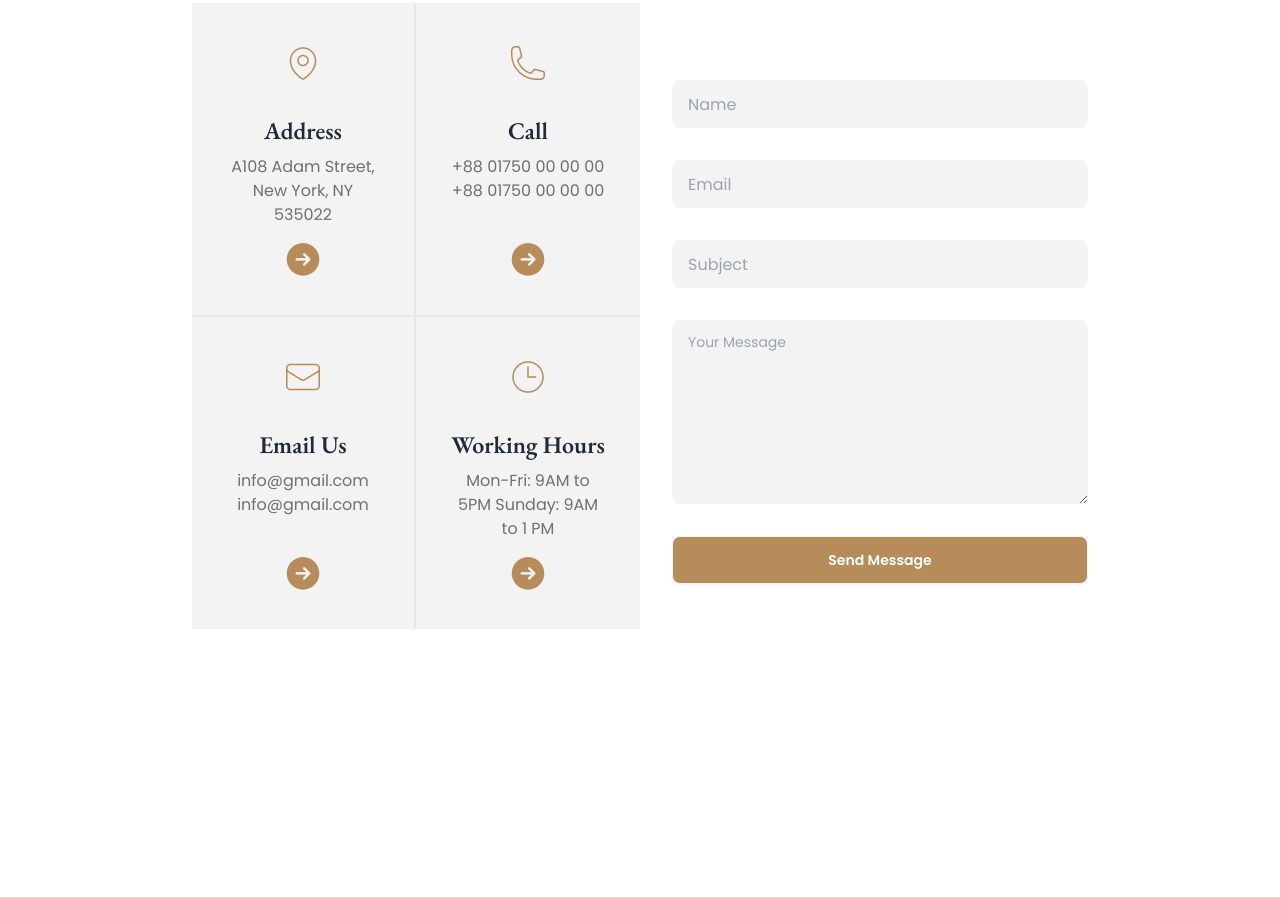
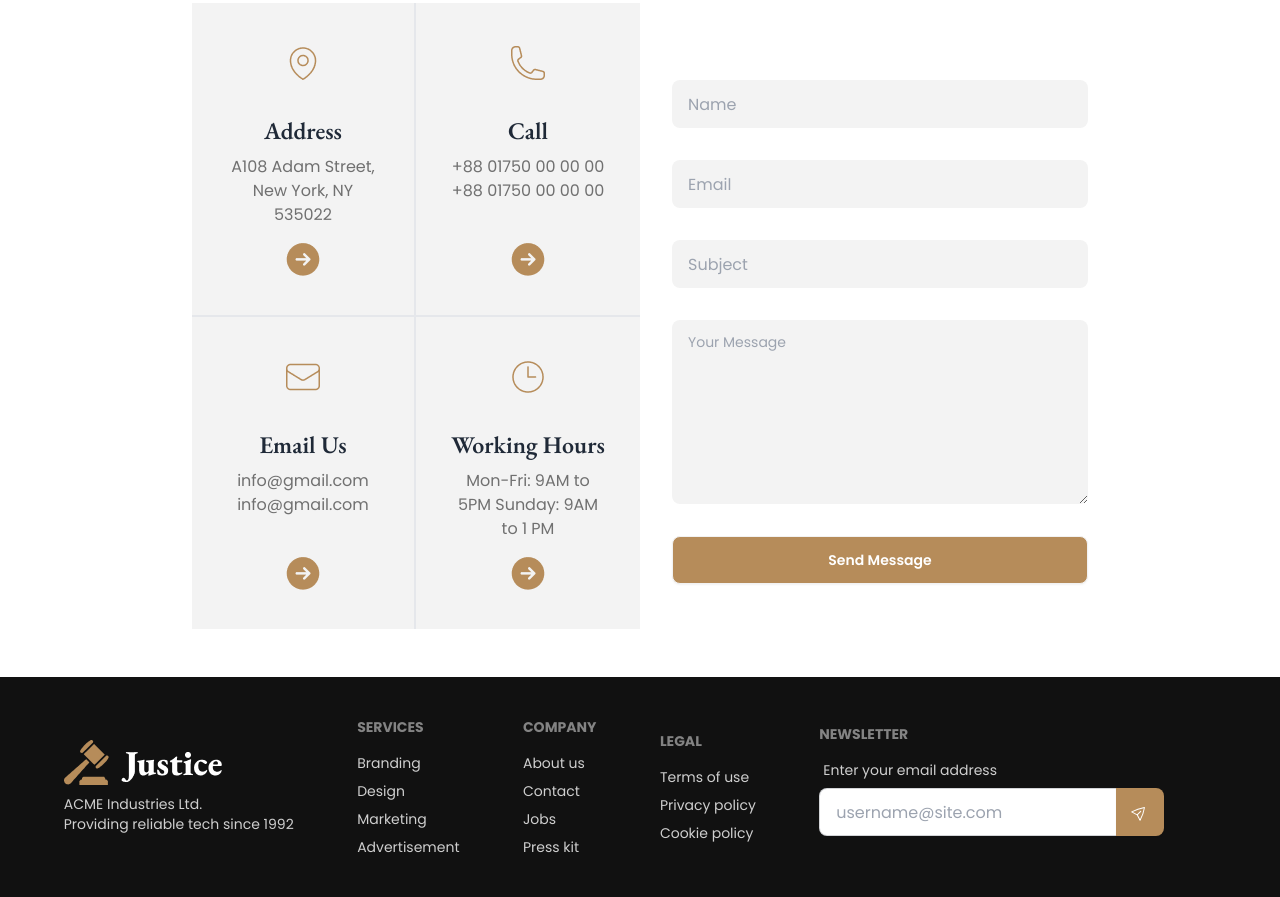
Before and after one commit to MostafizurRahman199/our_justice, a website: page index.html in a window 1280 px wide. Shown: the part 3705-4602 px from the top of the page. Before the commit the page ends 4382 px from the top, so only its background shows below. Drawn offline with nearby package versions, Linux system fonts and the light colour scheme.

Commit message:
footer section done

```diff
--- a/index.html
+++ b/index.html
@@ -112,7 +112,7 @@
               </ul>
             </div>
             <div class="navbar-end hidden lg:flex">
-              <a class="btn bg-[#B68C5A] px-6 py-4 text-white">Free Consultation</a>
+              <a class="btn bg-[#B68C5A] hover:bg-[#ba8646] px-6 py-4 text-white">Free Consultation</a>
             </div>
           </div>
     </nav>
@@ -138,7 +138,7 @@
 
           </label>
 
-          <button class="btn bg-[#B68C5A] px-6 py-2 border-0 text-xl font-medium font_1 text-white">Search</button>
+          <button class="btn bg-[#B68C5A] px-6 py-2 border-0 text-xl font-medium font_1 text-white hover:bg-[#ba8646]">Search</button>
     </div>
     </div>
   </div>
@@ -552,7 +552,7 @@
                         <textarea class="textarea textarea-bordered  bg-[#F3F3F3] border-none w-full"  placeholder="Your Message" rows="6"></textarea>
 
 
-                    <button class="btn btn-block bg-[#B68C5A] text-white">Send Message</button>
+                    <button class="btn btn-block bg-[#B68C5A] text-white hover:bg-[#ba8646]">Send Message</button>
                  </form>
 
             </div>
@@ -566,7 +566,61 @@
 
    </main>
    <footer>
+    <footer class="footer flex justify-around items-center bg-[#111111]  p-10 text-[#CFCFCF] flex-wrap">
+        <aside>
+       <img src="./images/logo.png" alt="">
+          <p>
+            ACME Industries Ltd.
+            <br />
+            Providing reliable tech since 1992
+          </p>
+        </aside>
+        <nav >
+          <h6 class="footer-title">Services</h6>
+          <a class="link link-hover">Branding</a>
+          <a class="link link-hover">Design</a>
+          <a class="link link-hover">Marketing</a>
+          <a class="link link-hover">Advertisement</a>
+        </nav>
+        <nav>
+          <h6 class="footer-title">Company</h6>
+          <a class="link link-hover">About us</a>
+          <a class="link link-hover">Contact</a>
+          <a class="link link-hover">Jobs</a>
+          <a class="link link-hover">Press kit</a>
+        </nav>
+        <nav>
+          <h6 class="footer-title">Legal</h6>
+          <a class="link link-hover">Terms of use</a>
+          <a class="link link-hover">Privacy policy</a>
+          <a class="link link-hover">Cookie policy</a>
+        </nav>
 
+
+        <nav>
+            <form>
+                <h6 class="footer-title">Newsletter</h6>
+                <fieldset class="form-control ">
+                  <label class="label">
+                    <span class="label-text text-[#CFCFCF]">Enter your email address</span>
+                  </label>
+                  <div class="join">
+                    <input
+                      type="text"
+                      placeholder="username@site.com"
+                      class="input input-bordered join-item w-3/4" />
+                    <button class="btn bg-[#B68C5A] border-0 text-white join-item hover:bg-[#ba8646]">
+
+                        <svg xmlns="http://www.w3.org/2000/svg" fill="none" viewBox="0 0 24 24" stroke-width="1.5" stroke="currentColor" class="w-4/4 size-4 -rotate-45">
+                        <path stroke-linecap="round" stroke-linejoin="round" d="M6 12 3.269 3.125A59.769 59.769 0 0 1 21.485 12 59.768 59.768 0 0 1 3.27 20.875L5.999 12Zm0 0h7.5" />
+                      </svg>
+                      </button>
+                  </div>
+                </fieldset>
+              </form>
+        </nav>
+
+      </footer>
    </footer>
 </body>
 </html>
```
